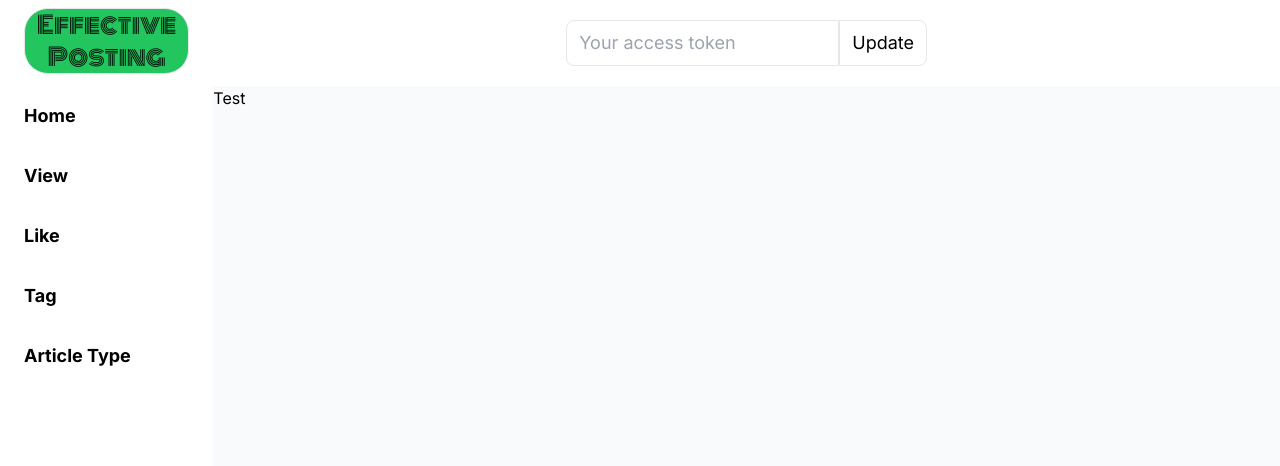
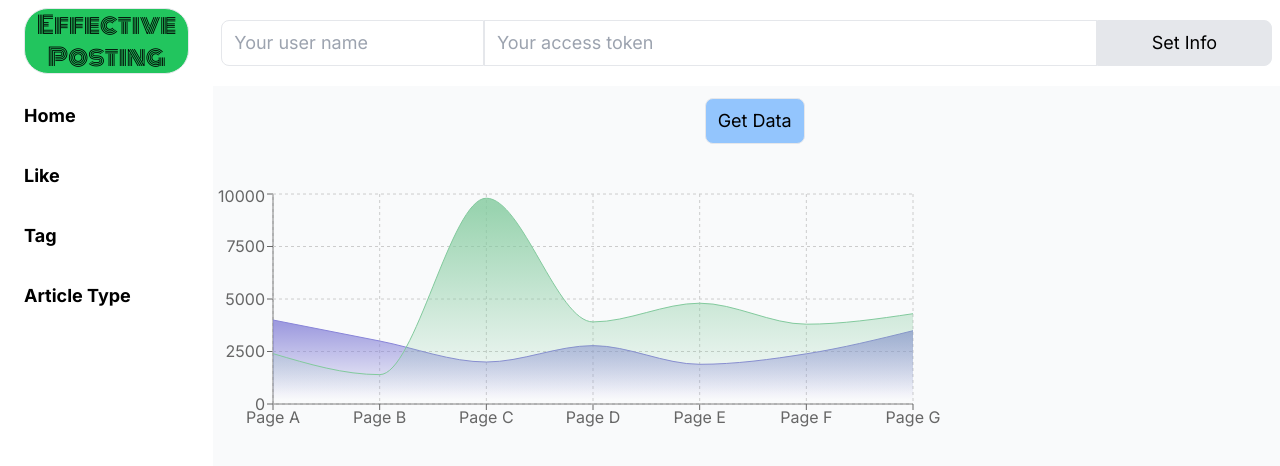
Before and after one commit to HIppei/qiita-effective-posting, a Next.js app: page / in a window 1280 px wide. Shown: the top 466 px of the page. Built offline with nearby package versions, Linux system fonts and the light colour scheme.

Commit message:
Add data retrieving with user and token

```diff
--- a/src/app/layout.tsx
+++ b/src/app/layout.tsx
@@ -1,10 +1,10 @@
 import Logo from '@/components/Logo';
-import type { Metadata } from 'next';
-import { Inter, Space_Mono } from 'next/font/google';
-import Link from 'next/link';
-import './globals.css';
 import Header from '@/components/header';
 import NavMenu from '@/components/nav-menu';
+import type { Metadata } from 'next';
+import { Inter } from 'next/font/google';
+import './globals.css';
+import TokenProvider from '@/providers/token-provider';
 
 const inter = Inter({ subsets: ['latin'] });
 
@@ -20,8 +20,9 @@ export default function RootLayout({
   return (
     <html lang="en">
       <body className={inter.className}>
+        <TokenProvider>
           <div className="flex">
-          <div className="w-2/12 py-2 px-6">
+            <div className="w-2/12 px-6 py-2">
               <Logo />
             </div>
             <div className="w-10/12">
@@ -32,8 +33,9 @@ export default function RootLayout({
             <div className="w-2/12">
               <NavMenu />
             </div>
-          <div className="bg-gray-50 w-10/12 h-screen">{children}</div>
+            <div className="h-screen w-10/12 bg-gray-50">{children}</div>
           </div>
+        </TokenProvider>
       </body>
     </html>
   );
--- a/src/app/page.tsx
+++ b/src/app/page.tsx
@@ -1,3 +1,114 @@
-export default function Home() {
-  return <div>Test</div>;
+'use client';
+
+import { UserInfoContext } from '@/providers/token-provider';
+import dynamic from 'next/dynamic';
+import { memo, useContext } from 'react';
+import { Area, CartesianGrid, Tooltip, XAxis, YAxis } from 'recharts';
+
+const AreaChart = dynamic(() => import('recharts').then((recharts) => recharts.AreaChart), { ssr: false });
+
+// Override console.error
+// This is a hack to suppress the warning about missing defaultProps in recharts library as of version 2.12
+// @link https://github.com/recharts/recharts/issues/3615
+const error = console.error;
+console.error = (...args: any) => {
+  if (/defaultProps/.test(args[0])) return;
+  error(...args);
+};
+
+function HomeComponent() {
+  const data = [
+    {
+      name: 'Page A',
+      uv: 4000,
+      pv: 2400,
+      amt: 2400,
+    },
+    {
+      name: 'Page B',
+      uv: 3000,
+      pv: 1398,
+      amt: 2210,
+    },
+    {
+      name: 'Page C',
+      uv: 2000,
+      pv: 9800,
+      amt: 2290,
+    },
+    {
+      name: 'Page D',
+      uv: 2780,
+      pv: 3908,
+      amt: 2000,
+    },
+    {
+      name: 'Page E',
+      uv: 1890,
+      pv: 4800,
+      amt: 2181,
+    },
+    {
+      name: 'Page F',
+      uv: 2390,
+      pv: 3800,
+      amt: 2500,
+    },
+    {
+      name: 'Page G',
+      uv: 3490,
+      pv: 4300,
+      amt: 2100,
+    },
+  ];
+
+  const { userInfo } = useContext(UserInfoContext);
+
+  const update = async () => {
+    const headers = { authorization: `Bearer ${userInfo.token}` };
+    const res = await fetch(`https://qiita.com/api/v2/items?query=user:${userInfo.user}`, {
+      method: 'GET',
+      headers: headers,
+    });
+
+    const result = await res.json();
+    console.log(result);
+  };
+
+  return (
+    <div>
+      <div className="w-full text-center">
+        <button
+          onClick={update}
+          className="ml-4 mt-3 rounded-lg border bg-blue-300 px-3 py-2 text-lg hover:bg-blue-500"
+        >
+          Get Data
+        </button>
+      </div>
+      <div className="mt-10">
+        <AreaChart width={730} height={250} data={data} margin={{ top: 10, right: 30, left: 0, bottom: 0 }}>
+          <defs>
+            <linearGradient id="colorUv" x1="0" y1="0" x2="0" y2="1">
+              <stop offset="5%" stopColor="#8884d8" stopOpacity={0.8} />
+              <stop offset="95%" stopColor="#8884d8" stopOpacity={0} />
+            </linearGradient>
+            <linearGradient id="colorPv" x1="0" y1="0" x2="0" y2="1">
+              <stop offset="5%" stopColor="#82ca9d" stopOpacity={0.8} />
+              <stop offset="95%" stopColor="#82ca9d" stopOpacity={0} />
+            </linearGradient>
+          </defs>
+          <XAxis dataKey="name" />
+          <YAxis />
+          <CartesianGrid strokeDasharray="3 3" />
+          <Tooltip />
+          <Area type="monotone" dataKey="uv" stroke="#8884d8" fillOpacity={1} fill="url(#colorUv)" />
+          <Area type="monotone" dataKey="pv" stroke="#82ca9d" fillOpacity={1} fill="url(#colorPv)" />
+        </AreaChart>
+      </div>
+    </div>
+  );
 }
+
+const Home = memo(HomeComponent);
+
+export default Home;
--- a/src/components/Logo.tsx
+++ b/src/components/Logo.tsx
@@ -5,7 +5,7 @@ const monoton = Monoton({ weight: '400', subsets: ['latin'] });
 export default function Logo() {
   return (
     <Link href="/">
-      <div className={`${monoton.className} text-2xl text-center border rounded-3xl bg-green-500`}>
+      <div className={`${monoton.className} rounded-3xl border bg-green-500 text-center text-2xl`}>
         Effective Posting
       </div>
     </Link>
--- a/src/components/header.tsx
+++ b/src/components/header.tsx
@@ -1,8 +1,34 @@
+'use client';
+
+import { UserInfoContext } from '@/providers/token-provider';
+import { useContext, useState } from 'react';
+
 export default function Header() {
+  const { userInfo, setUserInfo } = useContext(UserInfoContext);
+  const [inputToken, setInputToken] = useState<string>('');
+  const [inputName, setInputName] = useState<string>('');
+
   return (
-    <div className="my-5 flex justify-center items-center">
-      <input className="border rounded-l-lg text-lg pl-3 py-2 focus:outline-none" placeholder="Your access token" />
-      <button className="text-lg border rounded-r-lg px-3 py-2 hover:bg-gray-200">Update</button>
+    <div className="mx-2 my-5 flex">
+      <input
+        className="w-3/12 rounded-l-lg border py-2 pl-3 text-lg"
+        placeholder="Your user name"
+        value={inputName}
+        onChange={(e) => setInputName(e.target.value)}
+      />
+      <input
+        className="w-7/12 border py-2 pl-3 text-lg focus:outline-none"
+        placeholder="Your access token"
+        value={inputToken}
+        onChange={(e) => setInputToken(e.target.value)}
+      />
+      <button
+        onClick={() => setUserInfo({ user: inputName, token: inputToken })}
+        className="w-2/12 rounded-r-lg border px-3 py-2 text-lg disabled:bg-gray-200"
+        disabled={userInfo.token === inputToken && userInfo.user === inputName}
+      >
+        Set Info
+      </button>
     </div>
   );
 }
--- a/src/components/nav-menu.tsx
+++ b/src/components/nav-menu.tsx
@@ -2,20 +2,17 @@ import Link from 'next/link';
 
 export default function NavMenu() {
   return (
-    <div className="grid grid-cols-1 font-bold text-lg">
-      <Link className="hover:bg-gray-200 py-4 pl-6" href="/">
+    <div className="grid grid-cols-1 text-lg font-bold">
+      <Link className="py-4 pl-6 hover:bg-gray-200" href="/">
         Home
       </Link>
-      <Link className="hover:bg-gray-200 py-4 pl-6" href="/">
-        View
-      </Link>
-      <Link className="hover:bg-gray-200 py-4 pl-6" href="">
+      <Link className="py-4 pl-6 hover:bg-gray-200" href="">
         Like
       </Link>
-      <Link className="hover:bg-gray-200 py-4 pl-6" href="">
+      <Link className="py-4 pl-6 hover:bg-gray-200" href="">
         Tag
       </Link>
-      <Link className="hover:bg-gray-200 py-4 pl-6" href="">
+      <Link className="py-4 pl-6 hover:bg-gray-200" href="">
         Article Type
       </Link>
     </div>
--- /dev/null
+++ b/src/providers/token-provider.tsx
@@ -0,0 +1,26 @@
+'use client';
+
+import { Dispatch, SetStateAction, createContext, useState } from 'react';
+
+export const UserInfoContext = createContext<{
+  userInfo: { user: string; token: string };
+  setUserInfo: Dispatch<
+    SetStateAction<{
+      user: string;
+      token: string;
+    }>
+  >;
+}>({
+  userInfo: { user: '', token: '' },
+  setUserInfo: () => {},
+});
+
+export default function TokenProvider({ children }: { children: React.ReactNode }) {
+  const [userInfo, setUserInfo] = useState<{ user: string; token: string }>({ user: '', token: '' });
+
+  return (
+    <UserInfoContext.Provider value={{ userInfo: userInfo, setUserInfo: setUserInfo }}>
+      {children}
+    </UserInfoContext.Provider>
+  );
+}
--- a/tailwind.config.ts
+++ b/tailwind.config.ts
@@ -1,20 +1,12 @@
-import type { Config } from "tailwindcss";
+import type { Config } from 'tailwindcss';
 
 const config: Config = {
   content: [
-    "./src/pages/**/*.{js,ts,jsx,tsx,mdx}",
-    "./src/components/**/*.{js,ts,jsx,tsx,mdx}",
-    "./src/app/**/*.{js,ts,jsx,tsx,mdx}",
+    './src/pages/**/*.{js,ts,jsx,tsx,mdx}',
+    './src/components/**/*.{js,ts,jsx,tsx,mdx}',
+    './src/app/**/*.{js,ts,jsx,tsx,mdx}',
   ],
-  theme: {
-    extend: {
-      backgroundImage: {
-        "gradient-radial": "radial-gradient(var(--tw-gradient-stops))",
-        "gradient-conic":
-          "conic-gradient(from 180deg at 50% 50%, var(--tw-gradient-stops))",
-      },
-    },
-  },
+  theme: {},
   plugins: [],
 };
 export default config;
```
Also changed, not shown: package.json (+7 -4 lines), prettier.config.js (added, +10 -0 lines), 1 other file (tests, documents, lock files or other folders). Lines whose indentation alone changed are shown as unchanged.
